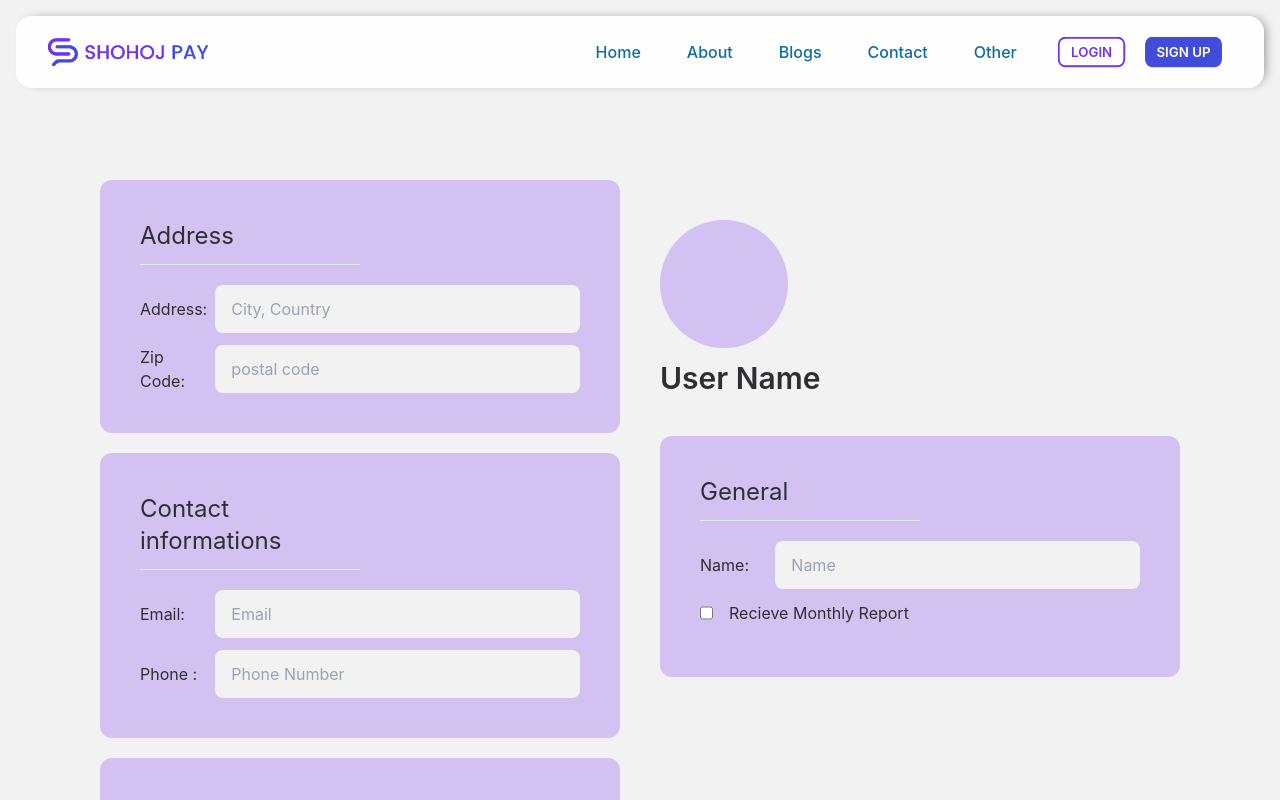
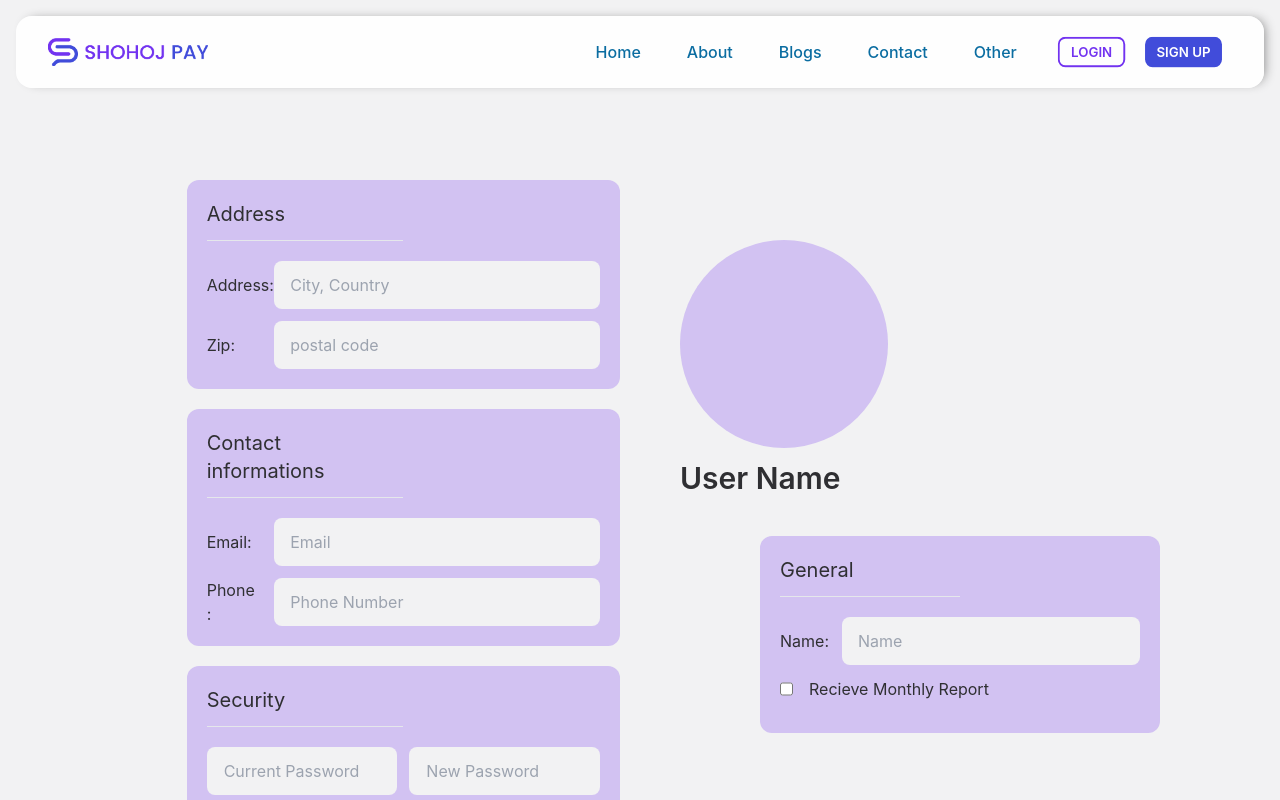
Before and after one commit to shahadat2772/shohoj-pay-client, a React (Create React App) app: page /settings in a window 1280 px wide. Shown: the top 800 px of the page. Built offline with nearby package versions, Linux system fonts and the light colour scheme; no server answers.

Commit message:
cards resized

```diff
--- a/src/Components/Pages/Settings/Settings.js
+++ b/src/Components/Pages/Settings/Settings.js
@@ -4,23 +4,23 @@ const Settings = () => {
     return (
         <section className='px-5 pt-20 lg:px-20 lg:pb-20 lg:pt-40 lg:flex w-full'>
             {/* right part */}
-            <div className='w-full lg:w-1/2 order-2 p-5'>
+            <div className='w-full lg:w-1/2 order-2 p-10'>
                 {/* user div */}
                 <div className='py-10'>
                     <div className=' '>
                         <figure className='flex justify-start mb-3'>
-                            <div className='h-32 w-32 bg-secondary bg-opacity-25 rounded-full' ></div>
+                            <div className='h-52 w-52 bg-secondary bg-opacity-25 rounded-full' ></div>
                         </figure>
                         <h3 className='text-3xl text-left font-semibold'>User Name</h3>
                     </div>
                 </div>
 
                 {/* general options section */}
-                <div className='rounded-xl p-5 lg:p-10 bg-secondary bg-opacity-25'>
+                <div className='rounded-xl p-5 w-full lg:w-10/12 place-self-end  mr-0 bg-secondary bg-opacity-25'>
 
                     {/* title div */}
                     <div className='w-1/2 '>
-                        <h3 className='text-2xl text-left mb-3'>General</h3>
+                        <h3 className='text-xl text-left mb-3'>General</h3>
                         <hr></hr>
                     </div>
 
@@ -52,11 +52,11 @@ const Settings = () => {
             {/* left part  */}
             <div className=' w-full lg:w-1/2 grid grid-cols-1 gap-5 p-5'>
                 {/* address section */}
-                <div className='rounded-xl p-5 lg:p-10 bg-secondary bg-opacity-25'>
+                <div className='rounded-xl p-5 w-full lg:w-10/12 place-self-end  bg-secondary bg-opacity-25'>
 
                     {/* title div */}
                     <div className='w-1/2 '>
-                        <h3 className='text-2xl text-left mb-3'>Address</h3>
+                        <h3 className='text-xl text-left mb-3'>Address</h3>
                         <hr></hr>
                     </div>
 
@@ -71,7 +71,7 @@ const Settings = () => {
                         </form>
                         {/* zip code */}
                         <form className='grid grid-cols-1 lg:grid-cols-6 gap-3'>
-                            <label className="flex items-center ">Zip Code:</label>
+                            <label className="flex items-center ">Zip:</label>
                             <input className='input input-text border-none col-span-5' type="number" placeholder='postal code' />
                         </form>
                     </div>
@@ -79,10 +79,10 @@ const Settings = () => {
                 </div>
 
                 {/* contact div */}
-                <div className='rounded-xl p-5 lg:p-10 bg-secondary bg-opacity-25'>
+                <div className='rounded-xl p-5 w-full lg:w-10/12 place-self-end  mr-0 bg-secondary bg-opacity-25'>
                     {/* title div */}
                     <div className='w-1/2 '>
-                        <h3 className='text-2xl text-left mb-3'>Contact informations</h3>
+                        <h3 className='text-xl text-left mb-3'>Contact informations</h3>
                         <hr></hr>
                     </div>
 
@@ -106,10 +106,10 @@ const Settings = () => {
                 </div>
 
                 {/* security div */}
-                <div className='rounded-xl p-5 lg:p-10 bg-secondary bg-opacity-25'>
+                <div className='rounded-xl p-5 w-full lg:w-10/12 place-self-end  mr-0 bg-secondary bg-opacity-25'>
                     {/* title div */}
                     <div className='w-1/2 '>
-                        <h3 className='text-2xl text-left mb-3'>Security</h3>
+                        <h3 className='text-xl text-left mb-3'>Security</h3>
                         <hr />
                     </div>
 
@@ -125,7 +125,7 @@ const Settings = () => {
                 </div>
 
                 {/* delete div */}
-                <div className='w-full flex justify-center items-center p-5 lg:p-10 bg-red-200 rounded-xl'>
+                <div className='w-full flex justify-center items-center p-5 w-full lg:w-10/12 place-self-end  mr-0 bg-red-200 rounded-xl'>
                     <button type="submit" className='btn btn-outline btn-error '>Delete Account</button>
 
                 </div>
```
